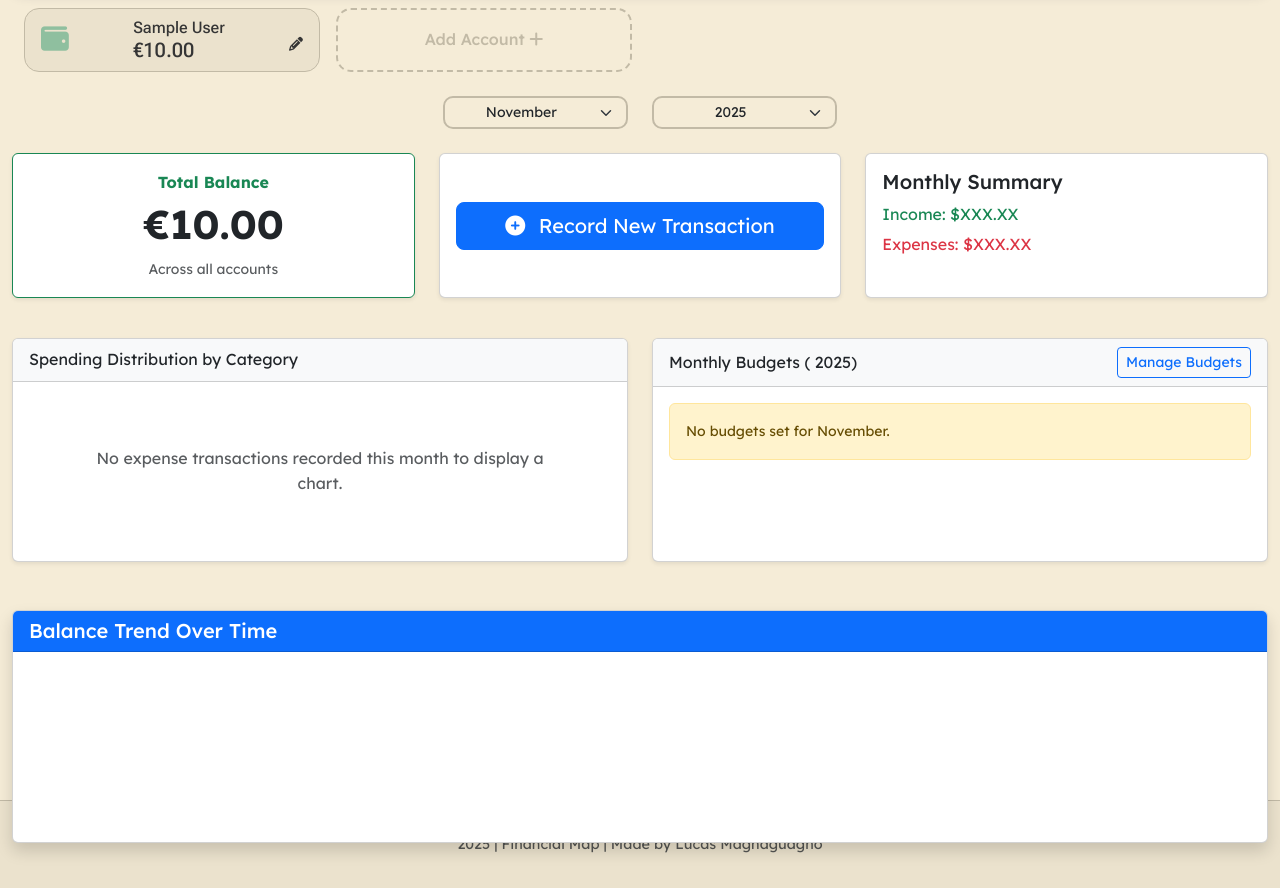
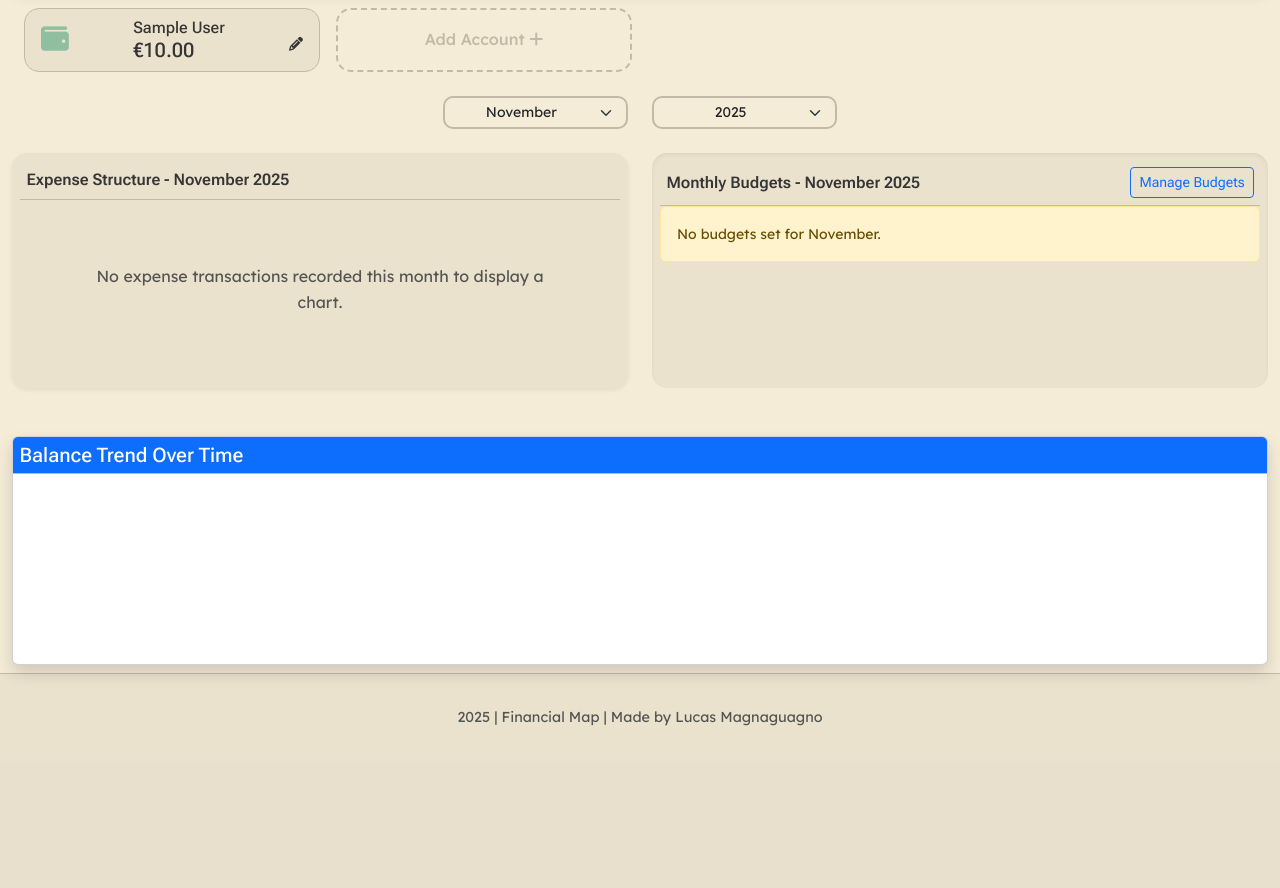
Before and after one commit to mlucasmichel/finantial-map-app, a Django app: page / in a window 1280 px wide. Shown: the part 81-969 px from the top of the page. After the commit the page ends 807 px from the top, so only its background shows below. Run offline with Django 4.2, Linux system fonts and the light colour scheme; a user stored in the database is signed in; data comes from the database, SQL or seed files in the repository; tables that the repository leaves empty hold one stand-in row (values such as "Sample post"); a map, chart or similar area stays blank; some libraries are stand-ins or nearby versions.

Commit message:
Refactor Expense Chart layout and style

```diff
--- a/budget/templates/budget/dashboard.html
+++ b/budget/templates/budget/dashboard.html
@@ -54,7 +54,8 @@
             </div>
         </form>
     </div>
-    <div class="row mb-4">
+
+    <!-- <div class="row mb-4">
         <div class="col-md-4 mb-3">
             <div class="card shadow-sm text-center border-success">
                 <div class="card-body">
@@ -84,22 +85,26 @@
                 </div>
             </div>
         </div>
-    </div>
+    </div> -->
 
     <div class="row">
         <div class="col-lg-6 mb-4">
-            <div class="card shadow-sm h-100">
-                <div class="card-header bg-light">Spending Distribution by Category</div>
-                <div class="card-body">
-                    <canvas id="spendingChart"></canvas>
+            <div class="main-card shadow-sm">
+                <div class="card-header">Expense Structure - {{ selected_month_name }} {{ selected_year }}</div>
+                <div class="d-flex flex-column align-items-center p-3">
+                    <div class="w-100 d-flex flex-column">
+                        <p class="h6 mb-0">Total Spending</p>
+                        <p class="display-6">-€{{ spending_by_category_total }}</p>
+                    </div>
+                    <canvas id="spendingChart" class="py-0"></canvas>
                 </div>
             </div>
         </div>
 
         <div class="col-lg-6 mb-4">
-            <div class="card shadow-sm h-100">
-                <div class="card-header bg-light d-flex justify-content-between align-items-center">
-                    Monthly Budgets ({{ selected_month|ljust:2|date:"F" }} {{ selected_year }})
+            <div class="main-card h-100">
+                <div class="card-header d-flex justify-content-between align-items-center">
+                    Monthly Budgets - {{ selected_month_name }} {{ selected_year }}
                     <a href="{% url 'budget_list' %}" class="btn btn-sm btn-outline-primary">Manage Budgets</a>
                 </div>
                 <div class="card-body">
--- a/budget/views.py
+++ b/budget/views.py
@@ -229,6 +229,8 @@
             selected_month = today.month
             selected_year = today.year
 
+        context['selected_month_name'] = month_name[selected_month]
+
         try:
             filter_start_date = date(selected_year, selected_month, 1)
             filter_end_date = filter_start_date + relativedelta(months=1) - timedelta(days=1)
@@ -271,6 +273,14 @@
         ).order_by('category__name')
 
         context['spending_by_category'] = list(spending_by_category)
+
+        # -- Total spending amount -- #
+        total_monthly_expenses = sum(
+            item['total_spent']
+            for item in spending_by_category
+            if item['total_spent'] is not None
+        ) or Decimal('0.00')
+        context['spending_by_category_total'] = total_monthly_expenses
 
         # -- Budgets for the Selected month -- #
         budgets = Budget.objects.filter(
--- a/static/css/style.css
+++ b/static/css/style.css
@@ -63,7 +63,17 @@
   background-color: var(--bg-200);
   border-radius: 15px;
   box-shadow: var(--inset-shadow);
+  padding: 0.5rem;
 }
+.card-header {
+  font-family: var(--font-secondary);
+  font-size: 1rem;
+  font-weight: 600;
+  color: var(--text-100);
+  border-bottom: 1px solid var(--bg-300);
+  padding: 0.4rem;
+}
+
 /* Forms */
 .form-field {
   width: 100%;
@@ -238,4 +248,12 @@
   cursor: pointer;
 }
 
+/* Charts */
+#spendingChart {
+  width: 60%;
+  height: auto;
+
+}
+
+
 /* --- END Specific component styles --- */
--- a/static/js/dashboard.js
+++ b/static/js/dashboard.js
@@ -10,7 +10,7 @@
     // Select all account card elements
     const accountCards = document.querySelectorAll('.account-card');
 
-    // Function to adjust the layout of account cards based on screen size
+    // Adjust the layout of account cards based on screen size
     function adjustAccountCardLayout() {
         accountCards.forEach(card => {
             if (lg.matches) {
@@ -45,12 +45,14 @@
     // =========================================================
 
 
-    // -- Spending Doughnut Chart -- //
+    // =========================================================
+    // START: EXPENSE STRUCTURE DOUGHNUT CHART
+    // =========================================================
     const dataElement = document.getElementById('spending-data');
     if (!dataElement) {
 
         console.error("Error: Spending data element (#spending-data) not found in the template.");
-        // We will continue so other parts of the script can run
+
     } else {
         let spendingData = [];
         try {
@@ -76,17 +78,21 @@
                 data: {
                     labels: labels,
                     datasets: [{
-                        label: 'Amount Spent',
+                        label: ' Total Spent',
                         data: amounts,
                         backgroundColor: backgroundColors.slice(0, labels.length),
-                        hoverOffset: 4
+                        hoverOffset: 7
                     }]
                 },
                 options: {
-                    responsive: true,
+                    cutout: '60%',
+                    animation: {
+                        animateRotate: true
+                    },
+                    responsive: false,
                     plugins: {
                         legend: {
-                            position: 'top',
+                            position: 'bottom',
                         },
                         title: {
                             display: false,
@@ -99,6 +105,9 @@
             ctx.parentElement.innerHTML = '<div class="text-center p-5 text-muted">No expense transactions recorded this month to display a chart.</div>';
         }
     }
+    // =========================================================
+    // END: EXPENSE STRUCTURE DOUGHNUT CHART
+    // =========================================================
 
 
     // =========================================================
```
Also changed, not shown: 2 other files.
